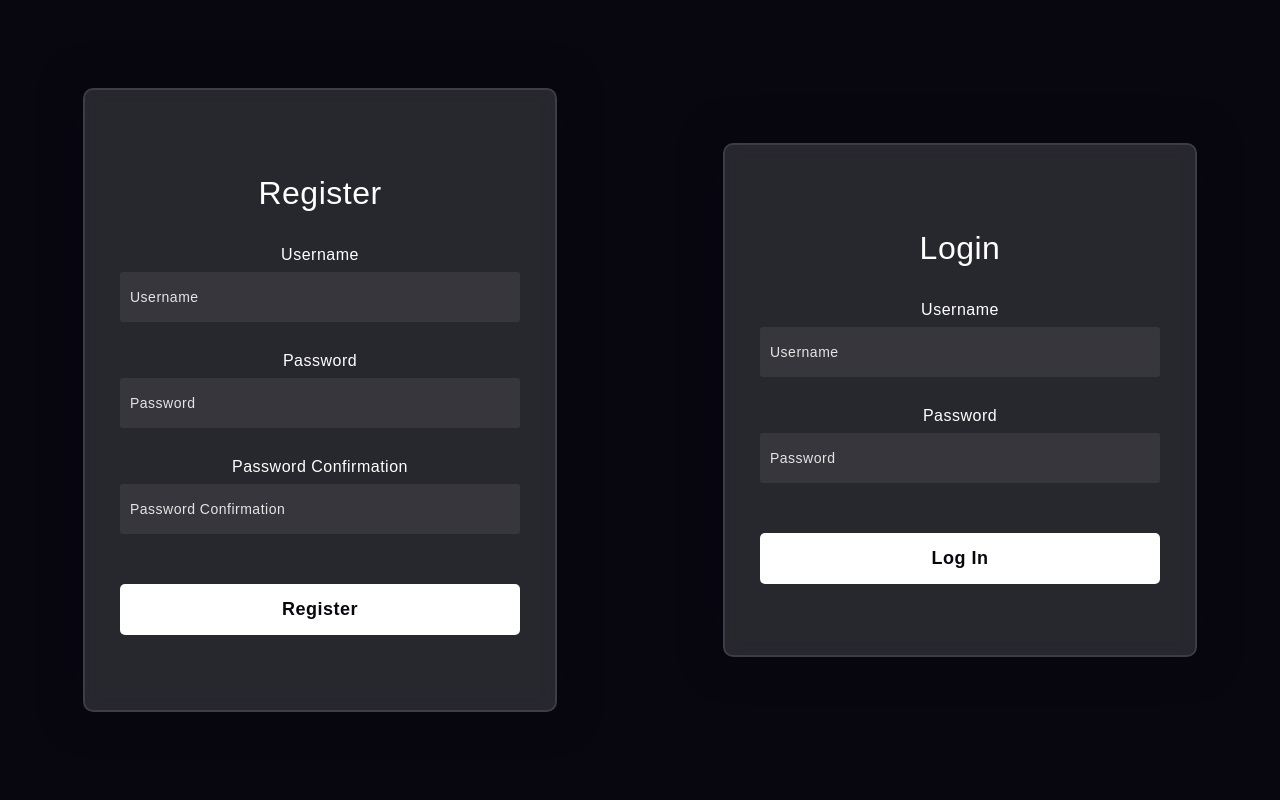
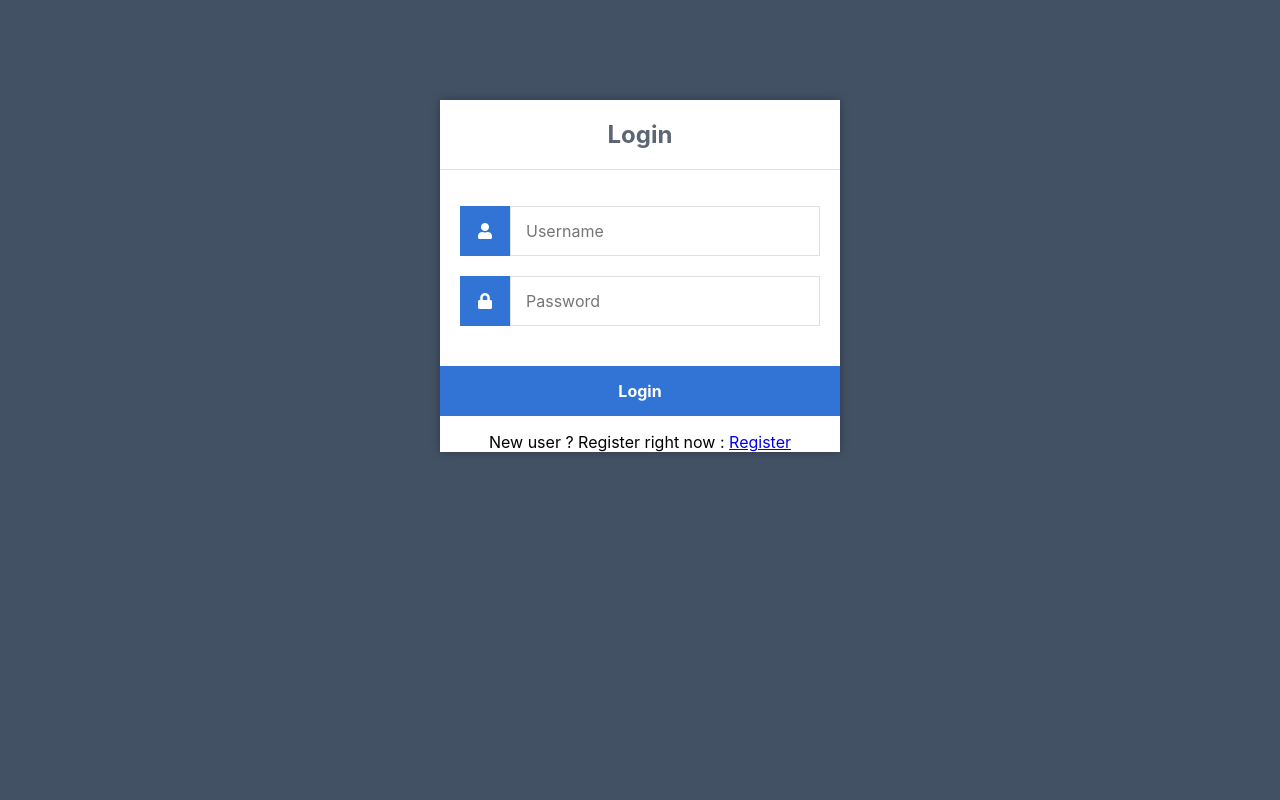
Before and after one commit to AntoineLavarde/UGame, a PHP site: page / in a window 1280 px wide. Run offline with PHP 8.4, Linux system fonts and the light colour scheme.

Commit message:
Revert "Update Register/Login"
This reverts commit 185d3ac4ade0863813aa9378c36b225d9fead727.

```diff
--- a/pages/css/style.css
+++ b/pages/css/style.css
@@ -1,90 +1,125 @@
-*:before,
-*:after {
-    padding: 0;
-    margin: 0;
+* {
     box-sizing: border-box;
+    font-family: -apple-system, BlinkMacSystemFont, "segoe ui", roboto, oxygen, ubuntu, cantarell, "fira sans", "droid sans", "helvetica neue", Arial, sans-serif;
+    font-size: 16px;
+    -webkit-font-smoothing: antialiased;
+    -moz-osx-font-smoothing: grayscale;
 }
 
 body {
-    background-color: #080710;
+    background-color: #435165;
 }
 
 .register {
-    height: 520px;
     width: 400px;
-    background-color: rgba(255, 255, 255, 0.13);
-    position: absolute;
-    transform: translate(-50%, -50%);
-    top: 50%;
-    left: 25%;
-    border-radius: 10px;
-    backdrop-filter: blur(10px);
-    border: 2px solid rgba(255, 255, 255, 0.1);
-    box-shadow: 0 0 40px rgba(8, 7, 16, 0.6);
-    padding: 50px 35px;
+    background-color: #ffffff;
+    box-shadow: 0 0 9px 0 rgba(0, 0, 0, 0.3);
+    margin: 100px auto;
+}
+
+.register h1 {
+    text-align: center;
+    color: #5b6574;
+    font-size: 24px;
+    padding: 20px 0 20px 0;
+    border-bottom: 1px solid #dee0e4;
+}
+
+.register form {
+    display: flex;
+    flex-wrap: wrap;
+    justify-content: center;
+    padding-top: 20px;
+}
+
+.register form label {
+    display: flex;
+    justify-content: center;
+    align-items: center;
+    width: 50px;
+    height: 50px;
+    background-color: #3274d6;
+    color: #ffffff;
+}
+
+.register form input[type="password"], .register form input[type="text"] {
+    width: 310px;
+    height: 50px;
+    border: 1px solid #dee0e4;
+    margin-bottom: 20px;
+    padding: 0 15px;
+}
+
+.register form input[type="submit"] {
+    width: 100%;
+    padding: 15px;
+    margin-top: 20px;
+    background-color: #3274d6;
+    border: 0;
+    cursor: pointer;
+    font-weight: bold;
+    color: #ffffff;
+    transition: background-color 0.2s;
+}
+
+.register form input[type="submit"]:hover {
+    background-color: #2868c7;
+    transition: background-color 0.2s;
 }
 
 .login {
-    height: 410px;
     width: 400px;
-    background-color: rgba(255, 255, 255, 0.13);
-    position: absolute;
-    transform: translate(-50%, -50%);
-    top: 50%;
-    left: 75%;
-    border-radius: 10px;
-    backdrop-filter: blur(10px);
-    border: 2px solid rgba(255, 255, 255, 0.1);
-    box-shadow: 0 0 40px rgba(8, 7, 16, 0.6);
-    padding: 50px 35px;
+    background-color: #ffffff;
+    box-shadow: 0 0 9px 0 rgba(0, 0, 0, 0.3);
+    margin: 100px auto;
 }
 
-form * {
-    font-family: 'Poppins', sans-serif;
-    color: #ffffff;
-    letter-spacing: 0.5px;
-    outline: none;
-    border: none;
+.login h1 {
+    text-align: center;
+    color: #5b6574;
+    font-size: 24px;
+    padding: 20px 0 20px 0;
+    border-bottom: 1px solid #dee0e4;
 }
 
-form h3 {
-    font-size: 32px;
-    font-weight: 500;
-    line-height: 42px;
-    text-align: center;
+.login form {
+    display: flex;
+    flex-wrap: wrap;
+    justify-content: center;
+    padding-top: 20px;
 }
 
-label {
-    display: block;
-    margin-top: 30px;
-    font-size: 16px;
-    font-weight: 500;
+.login form label {
+    display: flex;
+    justify-content: center;
+    align-items: center;
+    width: 50px;
+    height: 50px;
+    background-color: #3274d6;
+    color: #ffffff;
 }
 
-input {
-    display: block;
+.login form input[type="password"], .login form input[type="text"] {
+    width: 310px;
     height: 50px;
-    width: 100%;
-    background-color: rgba(255, 255, 255, 0.07);
-    border-radius: 3px;
-    padding: 0 10px;
-    margin-top: 8px;
-    font-size: 14px;
-    font-weight: 300;
+    border: 1px solid #dee0e4;
+    margin-bottom: 20px;
+    padding: 0 15px;
 }
 
-::placeholder {
-    color: #e5e5e5;
+.login form input[type="submit"] {
+    width: 100%;
+    padding: 15px;
+    margin-top: 20px;
+    background-color: #3274d6;
+    border: 0;
+    cursor: pointer;
+    font-weight: bold;
+    color: #ffffff;
+    transition: background-color 0.2s;
 }
 
-button {
-    margin-top: 50px;
-    width: 100%;
-    background-color: #ffffff;
-    color: #080710;
-    padding: 15px;
-    font-size: 18px;
-    font-weight: 600;
-    border-radius: 5px;
-    cursor: pointer;
+.login form input[type="submit"]:hover {
+    background-color: #2868c7;
+    transition: background-color 0.2s;
 }
--- a/pages/login.php
+++ b/pages/login.php
@@ -1,76 +1,62 @@
+<!DOCTYPE html>
+
+<html>
     <head>
-    <title>Register/Login</title>
+        <meta charset="utf-8">
+        <Title>Login</Title>
+        <link href="css/style.css" rel="stylesheet" type="text/css">
+        <link rel="stylesheet" href="https://use.fontawesome.com/releases/v5.7.1/css/all.css">
     </head>
     <body>
-    <div class="main">
-        <form class="register">
-            <h3>Register</h3>
-            <label for="register_username">Username</label>
-            <input type="text" placeholder="Username" name="register_username" required>
-            <label for="register_password">Password</label>
-            <input type="password" placeholder="Password" name="register_password" required>
-            <label for="password_confirmation">Password Confirmation</label>
-            <input type="password" placeholder="Password Confirmation" name="password_confirmation" required>
-            <button type="submit">Register</button>
+        <div class="login">
+            <h1>Login</h1>
+            <form action="login.php" method="POST">
+                <label for="username">
+                    <i class="fas fa-user"></i>
+                </label>
+                <input type="text" name="username" placeholder="Username" id="username" required>
+                <label for="password">
+                    <i class="fas fa-lock"></i>
+                </label>
+                <input type="password" name="password" placeholder="Password" id="password" required>
+                <input type="submit" value="Login">
             </form>
-        <form class="login">
-            <h3>Login</h3>
-            <label for="login_username">Username</label>
-            <input type="text" placeholder="Username" name="login_username">
-            <label for="login_password">Password</label>
-            <input type="password" placeholder="Password" name="login_password">
-            <button type="submit">Log In</button>
-        </form>
+            <p>New user ? Register right now :
+                <a href="register.php">Register</a>
+            </p>
         </div>
     </body>
+</html>
 
 <?php
+    require('config.php');
 
     session_start();
-    require_once('config.php');
 
-    if (isset($_REQUEST['register_username'], $_REQUEST['register_password'], $_REQUEST['password_confirmation'])) {
-        $username = stripslashes($_REQUEST['register_username']);
+    if (isset($_REQUEST['username'], $_REQUEST['password'])) {
+        $username = stripslashes($_REQUEST['username']);
         $username = mysqli_real_escape_string($database, $username);
 
-        $result = mysqli_query($database, "SELECT `username` FROM `users` WHERE `username` = '$username'");
-        $count = $result -> num_rows;
-
-        if ($count < 1) { #Print alert in JS if username already exists
-            if ($_REQUEST['register_password'] === $_REQUEST['password_confirmation']) {
-                $password = stripslashes(password_hash($_REQUEST['register_password'], PASSWORD_BCRYPT));
+        $password = stripslashes(password_hash($_REQUEST['password'], PASSWORD_BCRYPT));
         $password = mysqli_real_escape_string($database, $password);
 
-                $query = "INSERT INTO `users` (`username`, `password`) VALUES ('$username', '$password')";
+        $query = "SELECT * FROM users WHERE username=$username";
 
-                mysqli_query($database, $query);
-            }
-        }
-    }
-
-    else if (isset($_REQUEST['login_username'], $_REQUEST['login_password'])) {
-        $username = stripslashes($_REQUEST['login_username']);
-        $username = mysqli_real_escape_string($database, $username);
-
-        $password = stripslashes($_REQUEST['login_password']);
-        $password = mysqli_real_escape_string($database, $password);
-
-        $query = mysqli_query($database, "SELECT `username` FROM `users` WHERE `username` = '$username'");
-        $count = $query -> num_rows;
-
-        if ($count === 1) { #Print alert in JS if username doesn't exist
-            $request = "SELECT * FROM `users` WHERE `username` = '$username'";
-
-            $result = mysqli_query($database, $request);
+        $result = mysqli_query($database, $query);
         $data = mysqli_fetch_array($result);
 
+        if (mysqli_num_rows($result) != 0) {
             if (password_verify($password, $data['password'])) {
                 $user = mysqli_fetch_assoc($result);
-                $_SESSION['user'] = $data['username'];
-
-                header('Location: index.php');
+                $_SESSION['user'] = $data['token'];
+                $_SESSION['userid'] = $data['id'];
+                header('Location: ../index.php');
                 die();
+            } else {
+                header('Location: ../index.php');
             }
+        } else {
+            header('Location: ../index.php');
         }
     }
 ?>
```
Also changed, not shown: pages/register.php (added, +58 -0 lines). Lines whose indentation alone changed are shown as unchanged.
